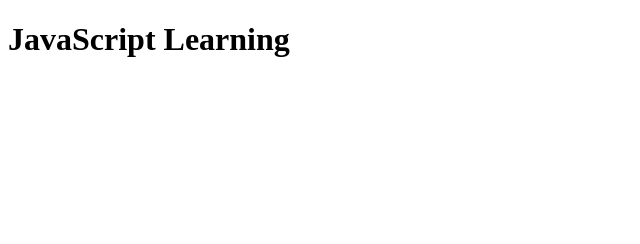
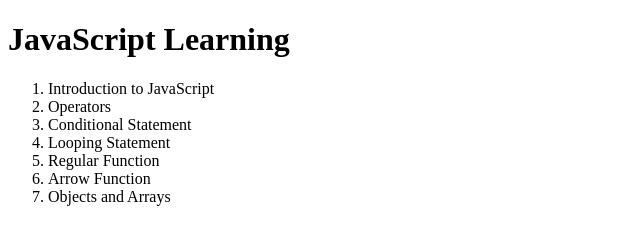
Before and after one commit to arif0718/arif0718.github.io, a plain HTML site: page JS/index.html in a window 1280 px wide. Shown: the whole page, without its empty margins (0-640 px from the left). Drawn offline with Linux system fonts and the light colour scheme.

Commit message:
leaning JavaScript

```diff
--- a/JS/file9-Arrays.js
+++ b/JS/file9-Arrays.js
@@ -19,5 +19,10 @@
 function addToCart(id){
     cart = {...cart, [id]: 1}; //adding an item to the cart
 }
+function increaseQuantity(id){
+    const quantity = cart[id] || 0; //checking if the item is already in the cart, if not, default to 0
+    cart = {...cart, [id]: quantity+1};
+}
 addToCart(1);
+increaseQuantity(1);
 console.log(cart);
--- a/JS/index.html
+++ b/JS/index.html
@@ -7,5 +7,14 @@
 </head>
 <body>
     <h1>JavaScript Learning</h1>
+    <ol>
+        <li>Introduction to JavaScript</li>
+        <li>Operators</li>
+        <li>Conditional Statement</li>
+        <li>Looping Statement</li>
+        <li>Regular Function</li>
+        <li>Arrow Function</li>
+        <li>Objects and Arrays</li>
+    </ol>
 </body>
 </html>
```
